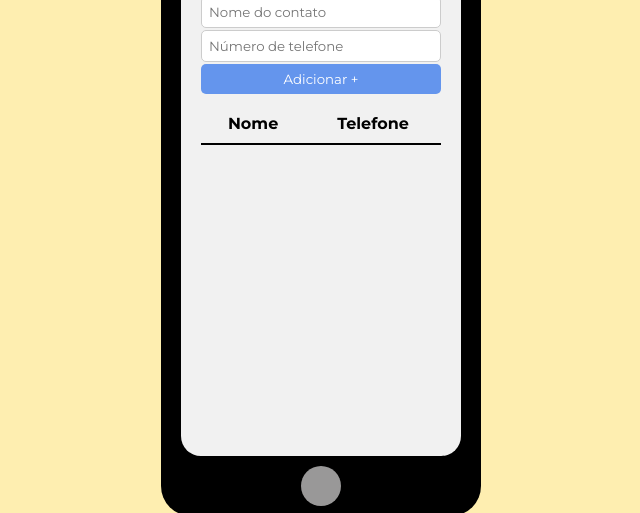
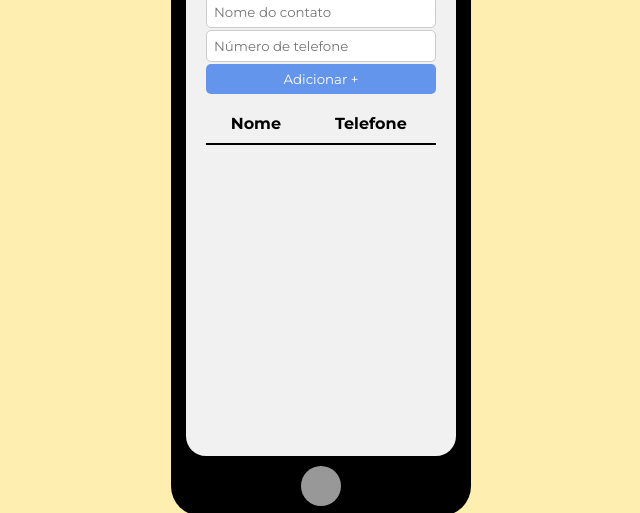
Before and after one commit to rennanveras/agenda-de-contatos, a plain HTML site: page index.html in a window 1280 px wide. Shown: the part 124-637 px from the top of the page, without its empty margins (319-959 px from the left). Drawn offline with Linux system fonts and the light colour scheme.

Commit message:
fix: correção na largura do celular

```diff
--- a/index.html
+++ b/index.html
@@ -19,7 +19,7 @@
                 </header>
                 <form id="form-agenda-contato">
                     <input id="nome-contato" title="Digite o nome do contato" type="text" required placeholder="Nome do contato">
-                    <input id="telefone-contato" title="Digite o telefone do contato" type="tel" required placeholder="Número de telefone" maxlength="12">
+                    <input id="telefone-contato" title="Digite o telefone do contato" type="tel" required placeholder="Número de telefone" maxlength="13">
                     <button type="submit">Adicionar +</button>
                 </form>
                 <table cellspacing="0">
--- a/src/css/style.css
+++ b/src/css/style.css
@@ -21,7 +21,7 @@ body{
     flex-direction: column;
     justify-content: center;
     align-items: center;
-    width: 320px;
+    width: 300px;
     max-height: 650px;
     height: 100%;
     background-color: #000000;
@@ -55,7 +55,7 @@ body{
 .cell{
     flex-direction: column;
     background-color:#f1f1f1;
-    width: 280px;
+    width: 270px;
     max-height: 570px;
     height: 100%;
     padding: 20px;
```
